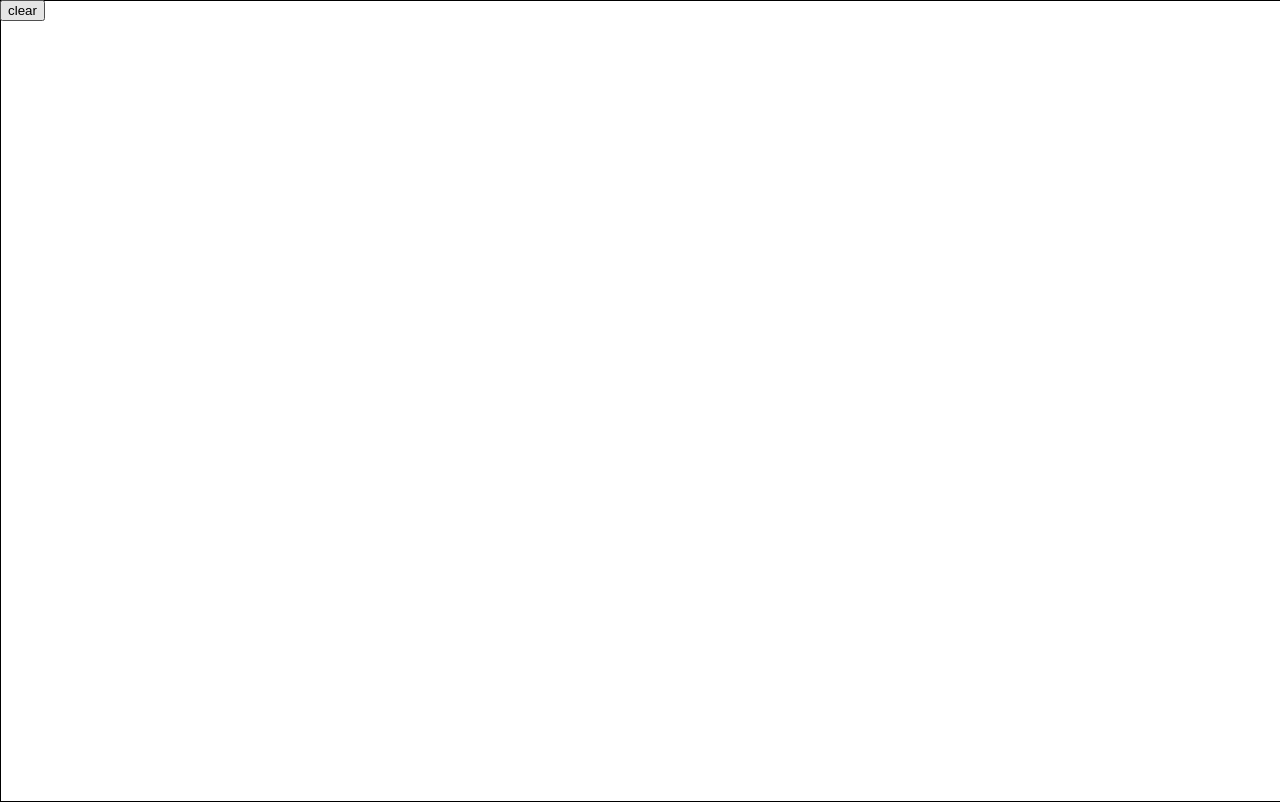
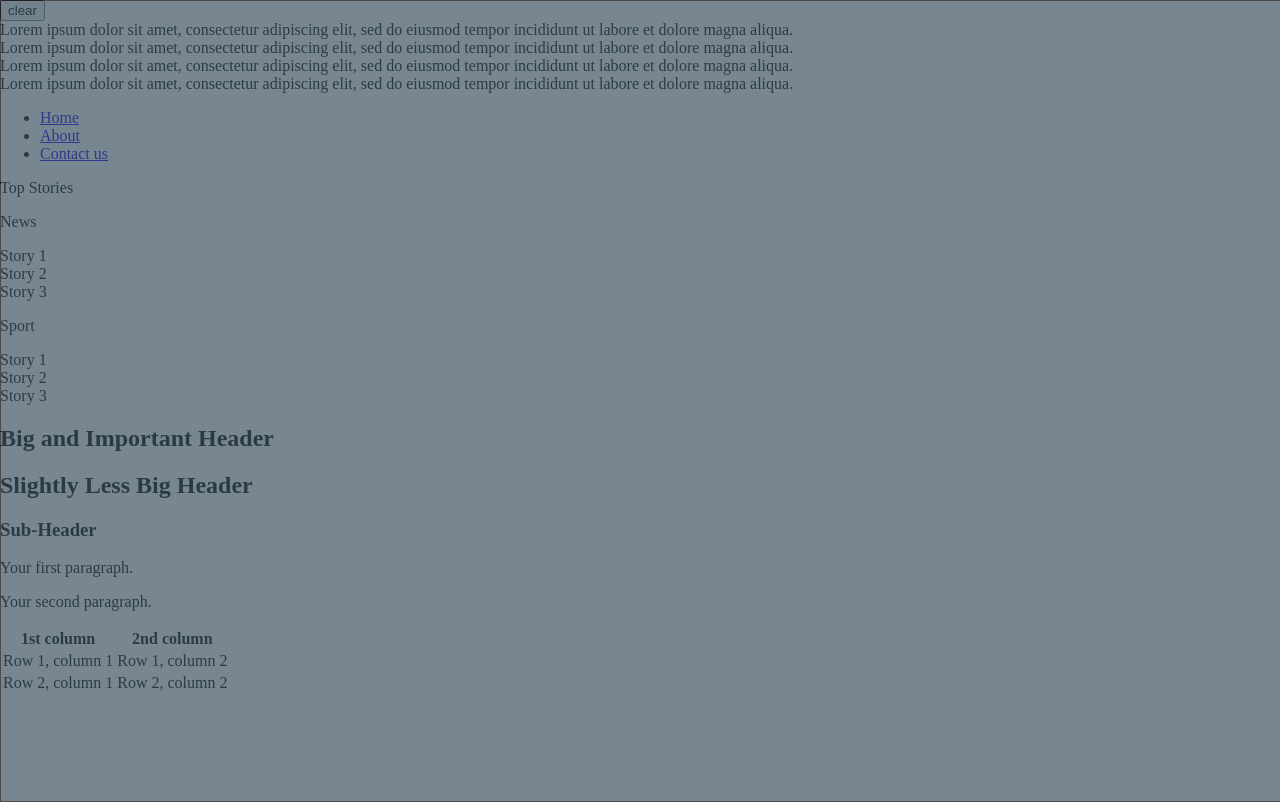
Before and after one commit to Hazyzh/cursor-highlight, a website built with Vite: page index.html in a window 1280 px wide. Built offline with nearby package versions, Linux system fonts and the light colour scheme.

Commit message:
init mouse move event

```diff
--- a/index.html
+++ b/index.html
@@ -2,13 +2,72 @@
 <html lang="en">
   <head>
     <meta charset="UTF-8" />
-    <link rel="icon" type="image/svg+xml" href="favicon.svg" />
+    <link rel="icon" type="image/svg+xml" href="favicon.png" />
     <meta name="viewport" content="width=device-width, initial-scale=1.0" />
     <title>Vite App</title>
   </head>
   <body>
-    <canvas id="mouse-highlight"></canvas>
-    <div class="tool-bar"><button id="toolBar">clear</button></div>
+    <section>
+      <div class="tool-bar"><button id="toolBar">clear</button></div>
+      <div>
+        Lorem ipsum dolor sit amet, consectetur adipiscing elit, sed do eiusmod tempor incididunt ut
+        labore et dolore magna aliqua.
+      </div>
+      <div>
+        Lorem ipsum dolor sit amet, consectetur adipiscing elit, sed do eiusmod tempor incididunt ut
+        labore et dolore magna aliqua.
+      </div>
+      <div>
+        Lorem ipsum dolor sit amet, consectetur adipiscing elit, sed do eiusmod tempor incididunt ut
+        labore et dolore magna aliqua.
+      </div>
+      <div>
+        Lorem ipsum dolor sit amet, consectetur adipiscing elit, sed do eiusmod tempor incididunt ut
+        labore et dolore magna aliqua.
+      </div>
+      <nav>
+        <ul>
+          <li><a href="/home">Home</a></li>
+          <li><a href="/about">About</a></li>
+          <li><a href="/contact">Contact us</a></li>
+        </ul>
+      </nav>
+      <section>
+        <p>Top Stories</p>
+        <section>
+          <p>News</p>
+          <article>Story 1</article>
+          <article>Story 2</article>
+          <article>Story 3</article>
+        </section>
+        <section>
+          <p>Sport</p>
+          <article>Story 1</article>
+          <article>Story 2</article>
+          <article>Story 3</article>
+        </section>
+      </section>
+      <h1>Big and Important Header</h1>
+      <h2>Slightly Less Big Header</h2>
+      <h3>Sub-Header</h3>
+      <p>Your first paragraph.</p>
+      <p>Your second paragraph.</p>
+      <table>
+        <tbody>
+        <tr>
+        <th>1st column</th>
+        <th>2nd column</th>
+        </tr>
+        <tr>
+        <td>Row 1, column 1</td>
+        <td>Row 1, column 2</td>
+        </tr>
+        <td>Row 2, column 1</td>
+        <td>Row 2, column 2</td>
+        </tbody>
+        </table>
+    </section>
+    <canvas id="cursor-highlight"></canvas>
     <script type="module" src="/src/main.ts"></script>
   </body>
 </html>
--- a/package.json
+++ b/package.json
@@ -1,5 +1,5 @@
 {
-  "name": "mouse-highlight",
+  "name": "cursor-highlight",
   "private": true,
   "version": "0.0.0",
   "scripts": {
--- a/src/layers/Background.ts
+++ b/src/layers/Background.ts
@@ -1,9 +1,31 @@
 import { BaseLayer } from './Base';
 
 export class BackgroundLayer extends BaseLayer{
-  color: string = '#eee';
+  fillStyle: string = '#3E5463';
+  cursorPosition?: {x: number, y: number};
+  radius: number = 200;
+
+  mouseMove(e: MouseEvent) {
+    this.cursorPosition = { x: e.offsetX, y: e.offsetY };
+  }
 
   public draw() {
-    console.log('background layer draw!');
+    const { cursorPosition, ctx, radius, fillStyle, cHeight, cWidth } = this;
+    ctx.fillStyle = fillStyle;
+    ctx.fillRect(0, 0, cWidth, cHeight);
+
+    if(cursorPosition) {
+      const { x, y } = cursorPosition;
+      const offset = radius / 2;
+      const centerX = Math.max(0, x - offset);
+      const centerY = Math.max(0, y - offset);
+
+      ctx.save();
+      ctx.beginPath();
+      ctx.arc(x, y, radius / 2, 0, Math.PI * 2, false);
+      ctx.clip();
+      ctx.clearRect(centerX, centerY, radius, radius);
+      ctx.restore();
+    }
   }
 }
--- a/src/layers/Base.ts
+++ b/src/layers/Base.ts
@@ -19,4 +19,5 @@ export abstract class BaseLayer {
   }
 
   public abstract draw(): void;
+  public mouseMove?(e: MouseEvent): void;
 }
--- a/src/main.ts
+++ b/src/main.ts
@@ -2,6 +2,9 @@ import './style.css';
 
 import { Main } from './program';
 
-const myPics = <HTMLCanvasElement>document.getElementById('mouse-highlight');
+const myPics = <HTMLCanvasElement>document.getElementById('cursor-highlight');
 
-window.program = new Main({ canvas: myPics })
+const program = new Main({ canvas: myPics })
+program.init();
+
+window.program = program;
--- a/src/program.ts
+++ b/src/program.ts
@@ -31,21 +31,26 @@ export class Main {
       (LayerClass) =>
         new LayerClass({ canvas: this.canvas, ctx: this.ctx, cHeight: this.cHeight, cWidth: this.cWidth })
     );
-    this.init();
   }
 
-  private init() {
-    // this.working = true;
+  public init() {
+    this.working = false;
     this.ctx.canvas.width = this.cWidth;
     this.ctx.canvas.height = this.cHeight
     this.draw();
+    this.initListeners();
   }
 
   private draw = () => {
-    console.log('123');
     this.layers.forEach(layer => layer.draw());
     if (this.working) {
       window.requestAnimationFrame(this.draw);
     }
   }
+
+  private initListeners() {
+    this.canvas.addEventListener('mousemove', e => {
+      this.layers.forEach(layer => layer.mouseMove?.(e))
+    })
+  }
 }
--- a/src/style.css
+++ b/src/style.css
@@ -5,20 +5,10 @@ html,body {
   margin: 0;
 }
 
-#mouse-highlight {
+#cursor-highlight {
+  position: absolute;
   top: 0;
   border: 1px solid black;
   box-sizing: border-box;
-  position: absolute;
+  opacity: 0.7;
 }
-
-.tool-bar {
-  /* position: absolute; */
-  height: 100%;
-  /* background: gray; */
-}
-
-.tool-bar button {
-  position: absolute;
-  z-index: 10;
-}
```
Also changed, not shown: favicon.png (added), favicon.svg (deleted).
